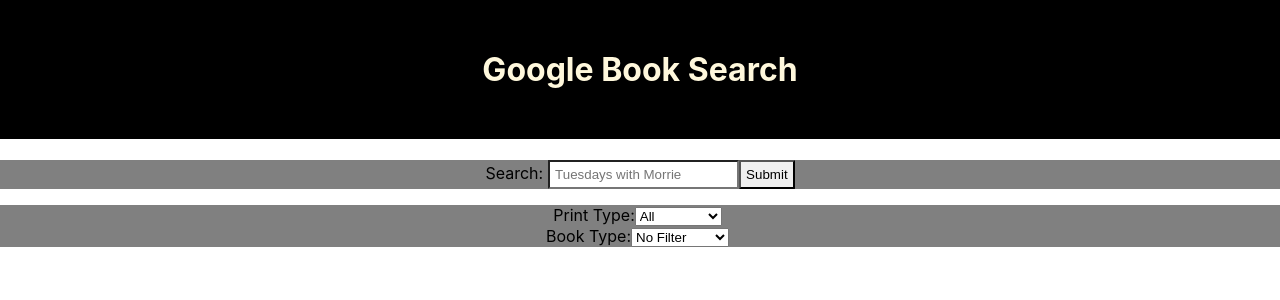
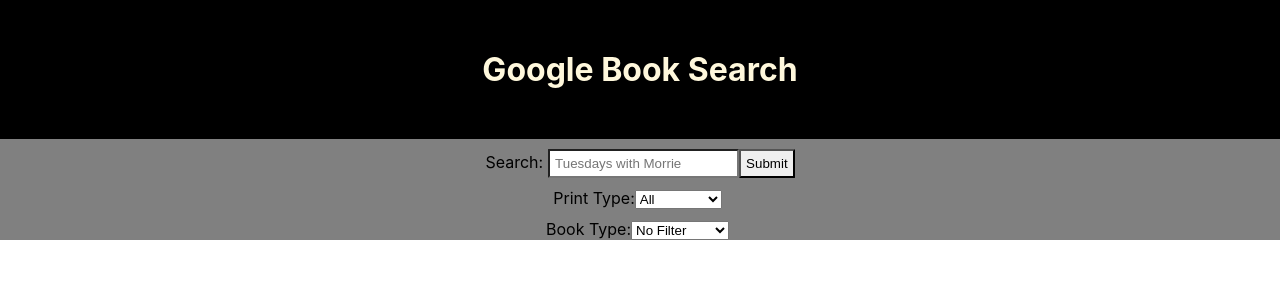
Before and after one commit to YFlynn726/bookapp, a React (Create React App) app: page / in a window 1280 px wide. Shown: the top 300 px of the page. Built offline with nearby package versions, Linux system fonts and the light colour scheme.

Commit message:
changed layout

```diff
--- a/src/App.css
+++ b/src/App.css
@@ -11,4 +11,5 @@
   padding-top: 50px;
   padding-bottom: 50px;
   margin-top: 0;
+  margin-bottom: 0;
 }
--- a/src/App.js
+++ b/src/App.js
@@ -79,7 +79,7 @@
           onSubmit={this.handleSubmit}
           onChange={this.handleChange}
         />
-        <BookList items={this.state.items} />
+
         <PrintType
           print={this.state.printType}
           fetchBooks={this.fetchBooks}
@@ -90,6 +90,7 @@
           fetchBooks={this.fetchBooks}
           onChange={this.handleChange}
         />
+        <BookList items={this.state.items} />
       </div>
     );
   }
--- a/src/BookType.js
+++ b/src/BookType.js
@@ -3,7 +3,7 @@
 class BookType extends Component {
   render() {
     return (
-      <form>
+      <form className="book-form">
         <label>
           Book Type:
           <select
--- a/src/SearchInput.css
+++ b/src/SearchInput.css
@@ -12,4 +12,5 @@
 
 form {
   background-color: gray;
+  padding-top: 10px;
 }
```
